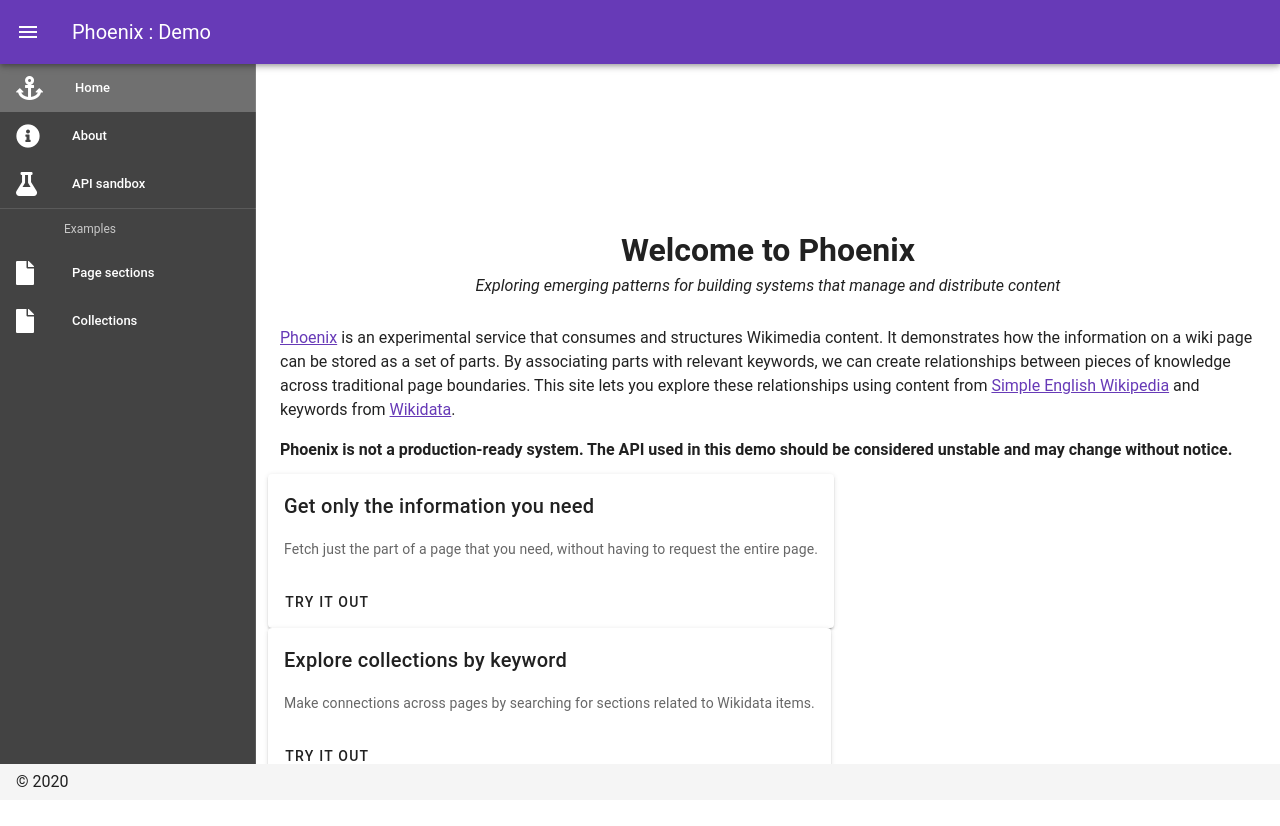
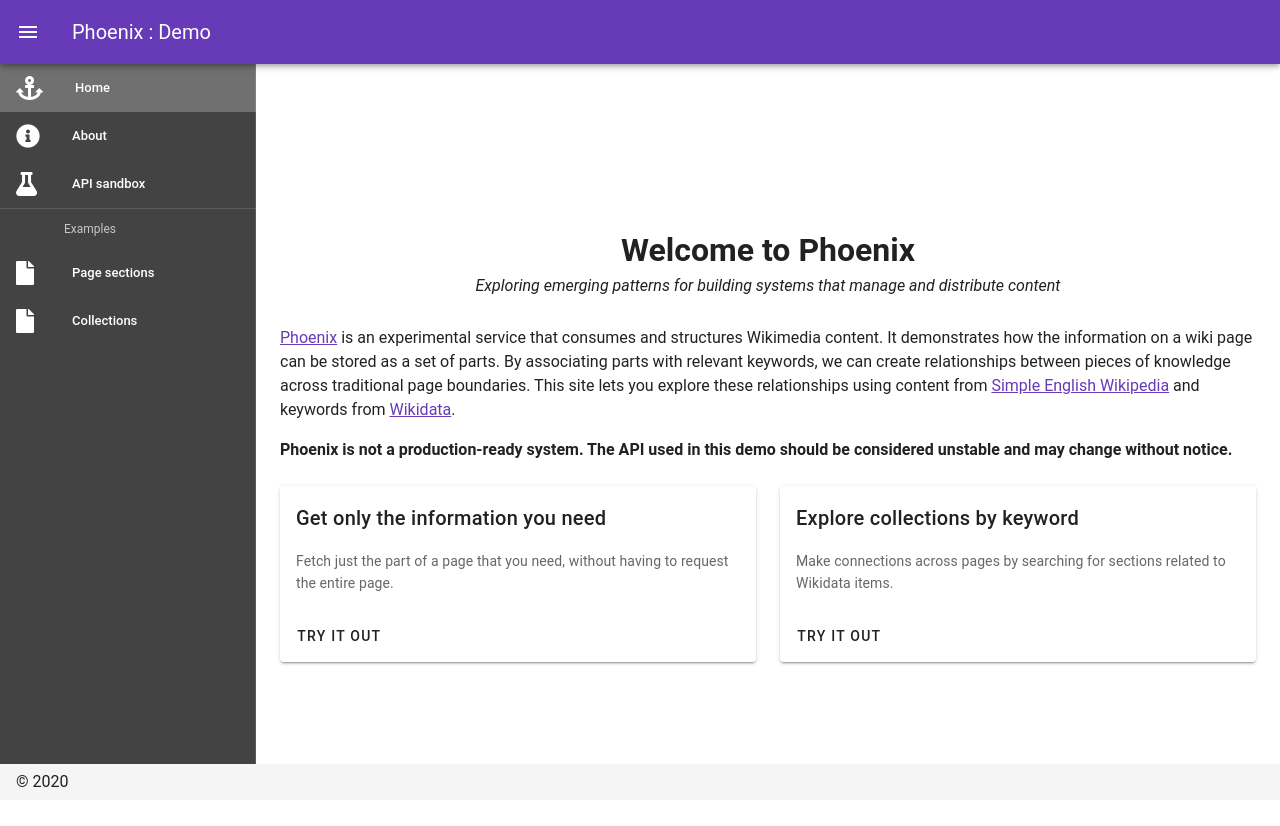
Before and after one commit to wikimedia/phoenix, a Vue app in the folder demo/: page / in a window 1280 px wide. Shown: the top 826 px of the page. After the commit the page ends 800 px from the top, so only its background shows below. Built offline with nearby package versions, Linux system fonts and the light colour scheme; a small style sheet from the web is missing; what vue-masonry-css would draw is missing.

Commit message:
Make cards more responsive

```diff
--- a/demo/src/views/Home.vue
+++ b/demo/src/views/Home.vue
@@ -21,6 +21,7 @@
       </b>
       <br><br>
       <v-row>
+        <v-col cols="12" md="6" lg="6" xl="6">
           <v-card>
             <v-card-title>Get only the information you need</v-card-title>
             <v-card-text>
@@ -35,7 +36,8 @@
               </v-btn>
             </v-card-actions>
           </v-card>
-        <v-spacer></v-spacer>
+        </v-col>
+        <v-col cols="12" md="6" lg="6" xl="6">
           <v-card>
             <v-card-title>Explore collections by keyword</v-card-title>
             <v-card-text>
@@ -50,6 +52,7 @@
               </v-btn>
             </v-card-actions>
           </v-card>
+        </v-col>
       </v-row>
     </v-container>
   </div>
```
Lines whose indentation alone changed are shown as unchanged.
